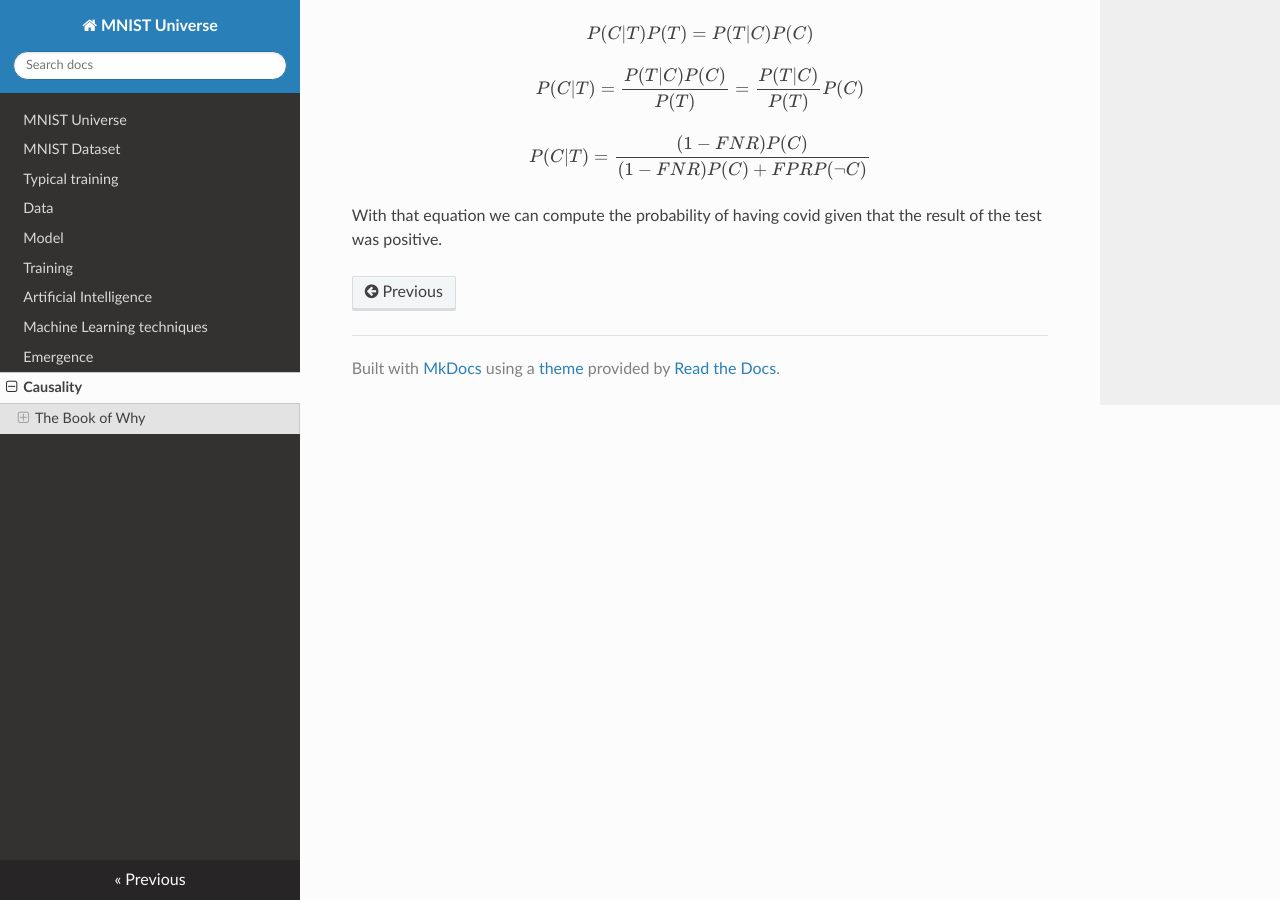
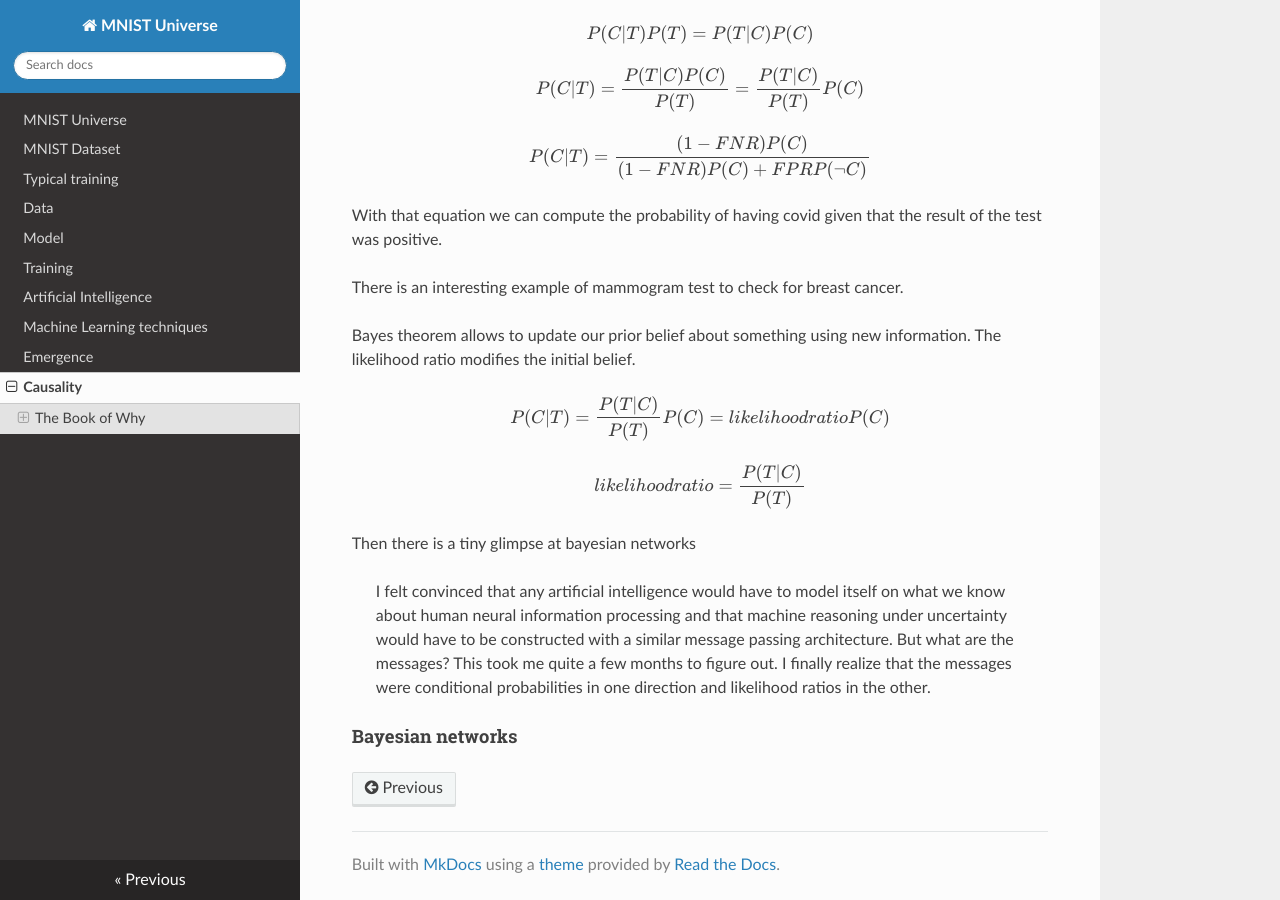
Before and after one commit to ironbar/mnist_universe, an MkDocs documentation site: the page built from docs/08_causality.md, in a window 1280 px wide and 900 px high, scrolled down 2812 px. Built offline with MkDocs 1.6.1, drawn with Linux system fonts in a browser that asks for light colours; nearby versions of some CDN libraries; formulas are drawn with MathJax 3.

Commit message:
Update 08_causality.md

```diff
--- a/docs/08_causality.md
+++ b/docs/08_causality.md
@@ -67,3 +67,17 @@
 $$ P(C|T) = \frac{(1-FNR) P(C)}{(1-FNR) P(C) + FPR P(\neg C)} $$
 
 With that equation we can compute the probability of having covid given that the result of the test was positive.
+
+There is an interesting example of mammogram test to check for breast cancer.
+
+Bayes theorem allows to update our prior belief about something using new information. The likelihood ratio modifies the initial belief.
+
+$$ P(C|T) = \frac{P(T|C)}{P(T)} P(C) = likelihood ratio P(C) $$
+
+$$ likelihood ratio = \frac{P(T|C)}{P(T)} $$
+
+Then there is a tiny glimpse at bayesian networks
+
+> I felt convinced that any artificial intelligence would have to model itself on what we know about human neural information processing and that machine reasoning under uncertainty would have to be constructed with a similar message passing architecture. But what are the messages? This took me quite a few months to figure out. I finally realize that the messages were conditional probabilities in one direction and likelihood ratios in the other.
+
+#### Bayesian networks
```
